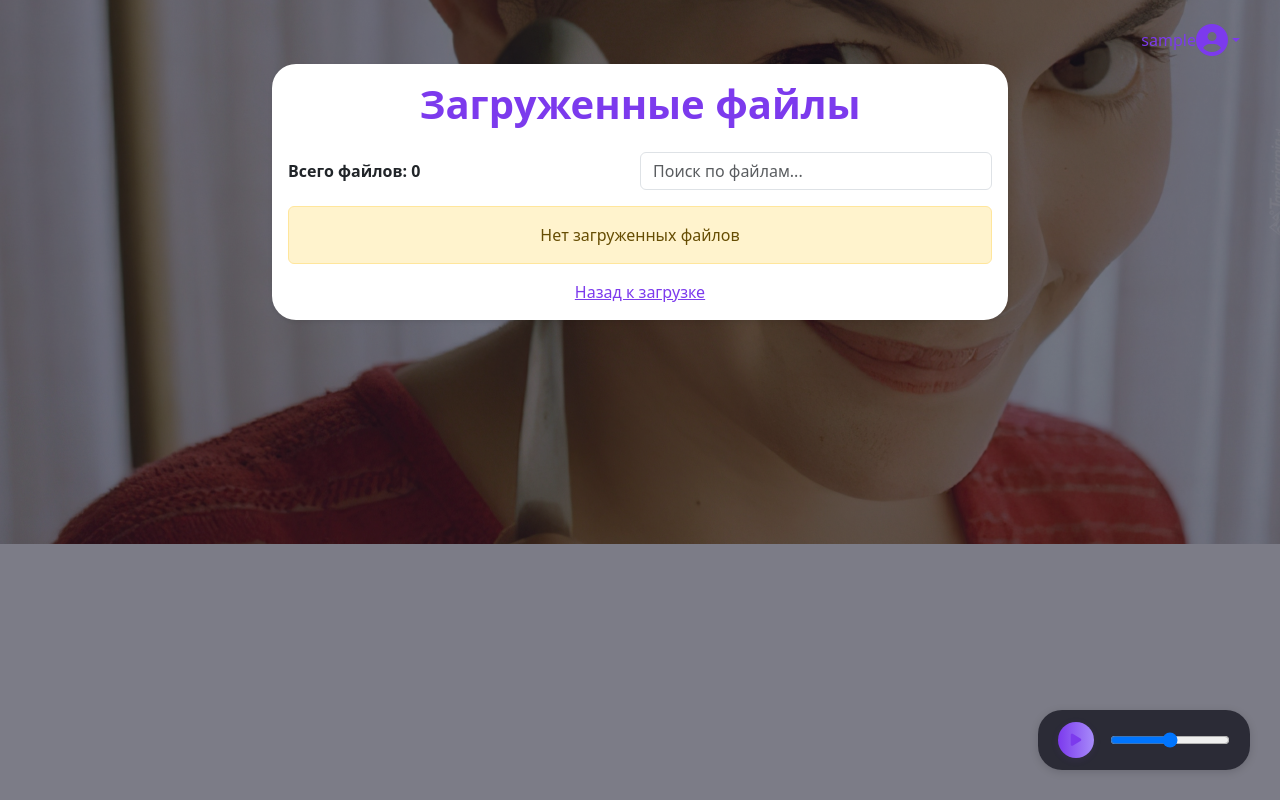
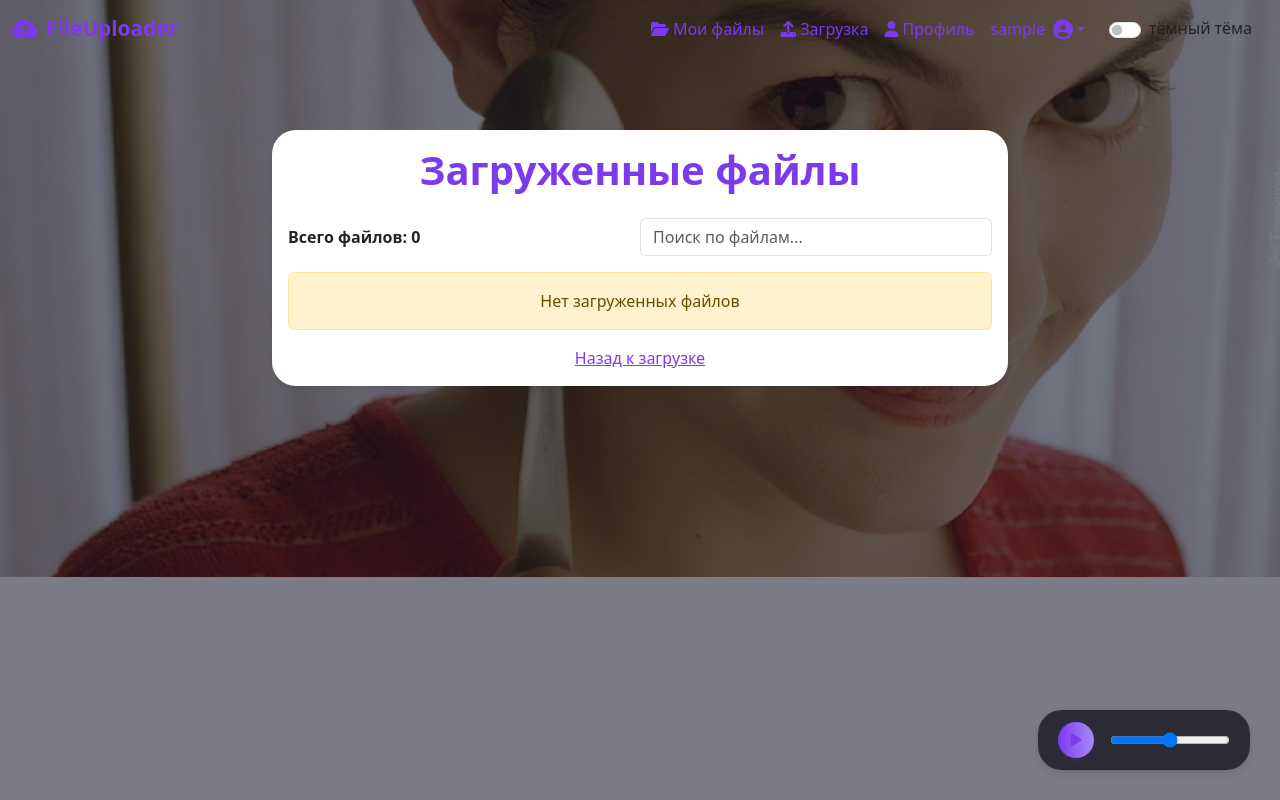
Before and after one commit to SKRIBLDAX/flask-file-uploader, a Flask app: page /files in a window 1280 px wide. Run offline with Flask 2, Linux system fonts and the light colour scheme; the visitor is signed in with stand-in values (Sample User, id 1).

Commit message:
Унифицированная шапка с быстрым меню и иконками для навигации на всех страницах

```diff
--- a/templates/files.html
+++ b/templates/files.html
@@ -102,15 +102,29 @@
       .dropdown-menu {
         min-width: 160px;
       }
+      /* --- Адаптивность --- */
+      @media (max-width: 768px) {
+        .container, .container-fluid { padding: 0 5px !important; }
+        .card { border-radius: 1rem; }
+        .user-menu { right: 10px; top: 10px; }
+        .card-title { font-size: 1.2rem; }
+        .btn, .btn-purple { font-size: 1rem; padding: 10px 0; }
+      }
+      @media (max-width: 480px) {
+        .card { border-radius: 0.5rem; }
+        .card-title { font-size: 1rem; }
+        .btn, .btn-purple { font-size: 0.95rem; }
+        .user-menu { right: 2px; top: 2px; }
+      }
     </style>
   </head>
   <body>
     <div class="bg-overlay"></div>
     <!-- Toast уведомления -->
     <div class="toast-container">
-      {% with messages = get_flashed_messages() %}
-        {% for message in messages %}
-          <div class="toast align-items-center text-bg-primary border-0 show mb-2" role="alert" aria-live="assertive" aria-atomic="true" data-bs-delay="4000">
+      {% with messages = get_flashed_messages(with_categories=true) %}
+        {% for category, message in messages %}
+          <div class="toast align-items-center border-0 show mb-2 text-bg-{{ 'success' if category=='success' else 'danger' if category=='error' else 'info' if category=='info' else 'warning' if category=='warning' else 'primary' }}" role="alert" aria-live="assertive" aria-atomic="true" data-bs-delay="4000">
             <div class="d-flex">
               <div class="toast-body">{{ message }}</div>
               <button type="button" class="btn-close btn-close-white me-2 m-auto" data-bs-dismiss="toast" aria-label="Close"></button>
@@ -119,26 +133,43 @@
         {% endfor %}
       {% endwith %}
     </div>
-    <!-- Шапка с иконкой пользователя -->
-    <nav class="navbar navbar-light bg-transparent">
+    <!-- Шапка с иконкой пользователя и быстрым меню -->
+    <nav class="navbar navbar-expand-lg navbar-light bg-transparent mb-4">
       <div class="container-fluid">
-        <span></span>
-        <div class="user-menu dropdown d-flex align-items-center">
-          <span class="user-name">{{ session['username'] }}</span>
-          <a href="#" class="d-flex align-items-center text-decoration-none dropdown-toggle" id="userDropdown" data-bs-toggle="dropdown" aria-expanded="false">
-            <i class="fa-solid fa-user-circle fa-2x" style="color:#7c3aed;"></i>
-          </a>
-          <ul class="dropdown-menu dropdown-menu-end" aria-labelledby="userDropdown">
-            <li><a class="dropdown-item" href="{{ url_for('profile') }}">Профиль</a></li>
-            <li><a class="dropdown-item" href="{{ url_for('uploaded_files') }}">Мои файлы</a></li>
+        <a class="navbar-brand fw-bold" href="/" style="color:#7c3aed;font-size:1.3rem;"><i class="fa fa-cloud-upload-alt me-2"></i>FileUploader</a>
+        <button class="navbar-toggler" type="button" data-bs-toggle="collapse" data-bs-target="#navbarNav" aria-controls="navbarNav" aria-expanded="false" aria-label="Toggle navigation">
+          <span class="navbar-toggler-icon"></span>
+        </button>
+        <div class="collapse navbar-collapse justify-content-end" id="navbarNav">
+          <ul class="navbar-nav align-items-center">
+            <li class="nav-item">
+              <a class="nav-link" href="/files"><i class="fa fa-folder-open me-1"></i>Мои файлы</a>
+            </li>
+            <li class="nav-item">
+              <a class="nav-link" href="/"><i class="fa fa-upload me-1"></i>Загрузка</a>
+            </li>
+            <li class="nav-item">
+              <a class="nav-link" href="/profile"><i class="fa fa-user me-1"></i>Профиль</a>
+            </li>
+            <li class="nav-item dropdown">
+              <a class="nav-link dropdown-toggle d-flex align-items-center" href="#" id="userDropdown" role="button" data-bs-toggle="dropdown" aria-expanded="false">
+                <span class="user-name">{{ session['username'] }}</span>
+                <i class="fa-solid fa-user-circle fa-lg ms-2" style="color:#7c3aed;"></i>
+              </a>
+              <ul class="dropdown-menu dropdown-menu-end" aria-labelledby="userDropdown">
+                <li><a class="dropdown-item" href="/profile"><i class="fa fa-user me-1"></i>Профиль</a></li>
+                <li><a class="dropdown-item" href="/files"><i class="fa fa-folder-open me-1"></i>Мои файлы</a></li>
+                <li><a class="dropdown-item" href="/"><i class="fa fa-upload me-1"></i>Загрузка</a></li>
+                <li><hr class="dropdown-divider"></li>
+                <li><a class="dropdown-item text-danger" href="#" id="logoutLink"><i class="fa fa-sign-out-alt me-1"></i>Выйти</a></li>
+              </ul>
+            </li>
             <li class="px-3 py-2">
               <div class="form-check form-switch d-flex align-items-center">
                 <input class="form-check-input" type="checkbox" id="themeSwitch">
                 <label class="form-check-label ms-2" for="themeSwitch" id="themeSwitchLabel">Тёмная тема</label>
               </div>
             </li>
-            <li><hr class="dropdown-divider"></li>
-            <li><a class="dropdown-item" href="{{ url_for('logout') }}">Выйти</a></li>
           </ul>
         </div>
       </div>
```
Also changed, not shown: templates/upload.html (+30 -13 lines).
